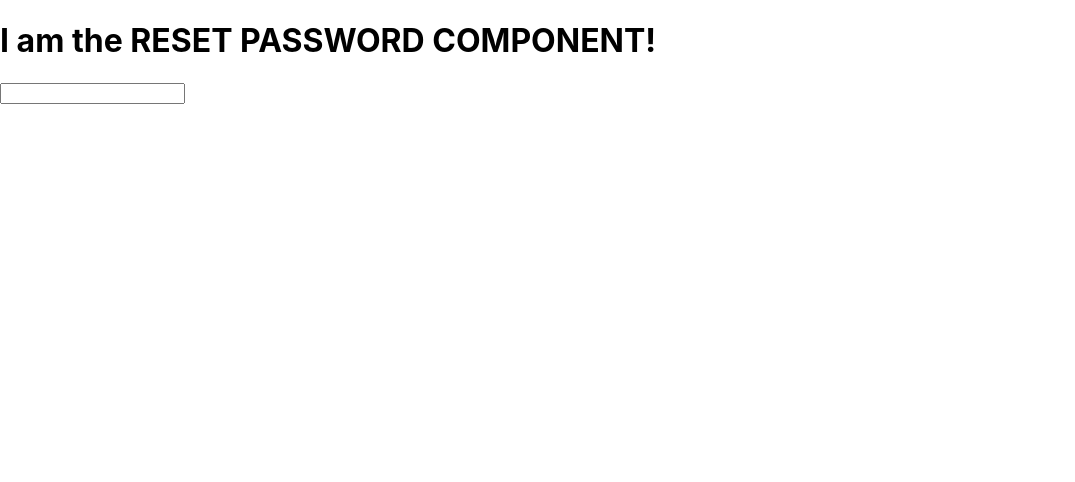
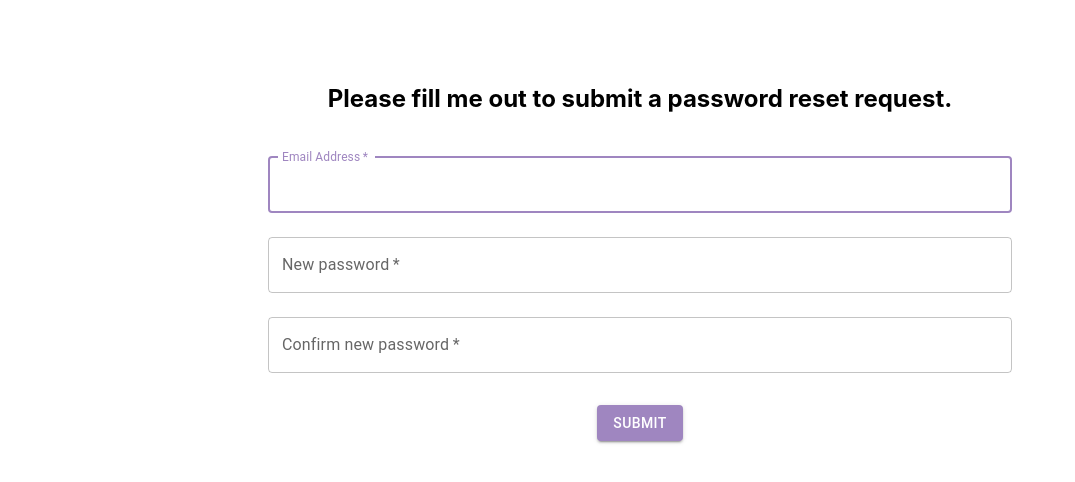
Before and after one commit to clairelist/GoodBank-Frontend, a React (Create React App) app: page /login/reset-password in a window 1280 px wide. Shown: the top 482 px of the page, without its empty margins (0-1075 px from the left). Built offline with nearby package versions, Linux system fonts and the light colour scheme; no server answers.

Commit message:
some basic input validation

```diff
--- a/src/components/reset-password/ResetPassword.tsx
+++ b/src/components/reset-password/ResetPassword.tsx
@@ -1,38 +1,107 @@
+import Button from '@mui/material/Button';
+import Box from '@mui/material/Box';
+import TextField from '@mui/material/TextField';
+
 import bankingClient from '../../remote/banking-api/bankingClient';
 import { SyntheticEvent, useState, } from 'react';
+import { setDefaultResultOrder } from 'dns';
 
 function ResetPassword(){
+    const [submission, setSubmission] = useState<any>({email: '', password: ''});
+    const [newPassword, setNewPassword] = useState(''); //used for password CONFIRMATION
+    const [error, setError] = useState(false);
 
-    //const {email} = props;
+    const validate=(value: string, value2: string)=>{
+        if(value != value2){
+            setError(true);
+            //return true;
+        } else {
+            setError(false);
+            //return false;
+        }
+    }
 
-    const [password, setPassword] = useState("");
-    const [submission, setSubmission] = useState({});
-
-    //setSubmission({email: email, password: password});
-
-    const handleChange = (e: SyntheticEvent) => { //[(e.target as HTMLInputElement).name]: (e.target as HTMLInputElement)
-      //  .value,
+    const handleChange = (e: SyntheticEvent) => {
       setSubmission({
         ...submission,
         [(e.target as HTMLInputElement).name]: (e.target as HTMLInputElement)
           .value,
       });
     }
+    const handleNewPassChange = (e: SyntheticEvent) => {
+        setNewPassword((e.target as HTMLInputElement).value);
+    }
     const handleSubmit = () => {
+        validate(submission.password, newPassword);
+        if(error){
+            console.log('your passwords MUST match!');
+        } else {
             bankingClient.patch('http://linktogoodbankapi/user/reset-password', submission)
             .then(res=>{
-        console.log("do something here.");
+            console.log("api called?."); //of course this is erroring out. Next!
             })
+        }
+        console.log('I am connected right?');
 }
 
     return (
     <div>
-            <h1>I am the RESET PASSWORD COMPONENT!</h1>
-            <form onSubmit={handleSubmit}>
-                <input
-
+        <Box
+        sx={{
+          marginTop: 8,
+          display: 'flex',
+          flexDirection: 'column',
+          alignItems: 'center',
+        }}
+      >
+    <h2>Please fill me out to submit a password reset request.</h2>
+    <Box component="form" onSubmit={handleSubmit} noValidate sx={{ mt: 1 }}>
+          <TextField
+            margin="normal"
+            required
+            fullWidth
+            id="email"
+            label="Email Address"
+            name="email"
+            autoComplete="email"
+            autoFocus
+            value={submission.email}
+            onChange={handleChange}
           />
-            </form>
+          <TextField
+            margin="normal"
+            required
+            fullWidth
+            name="password"
+            label="New password"
+            type="password"
+            id="password"
+            autoComplete="current-password"
+            value={submission.password}
+            onChange={handleChange}
+          />
+          <TextField
+            margin="normal"
+            required
+            fullWidth
+            name="password"
+            label="Confirm new password"
+            type="password"
+            id="password"
+            autoComplete="current-password"
+            value={newPassword}
+            onChange={handleNewPassChange}
+          />
+          </Box>
+          {error ? <p>"Passwords MUST match!"</p> : <></>}
+            <Button
+            type="submit"
+            color="secondary"
+            variant="contained"
+            sx={{ mt: 3, mb: 2 }}
+            onClick={handleSubmit}
+            >Submit</Button>
+            </Box>
     </div>
     )
 }
```
Also changed, not shown: 1 other file (tests, documents, lock files or other folders). Lines whose indentation alone changed are shown as unchanged.
